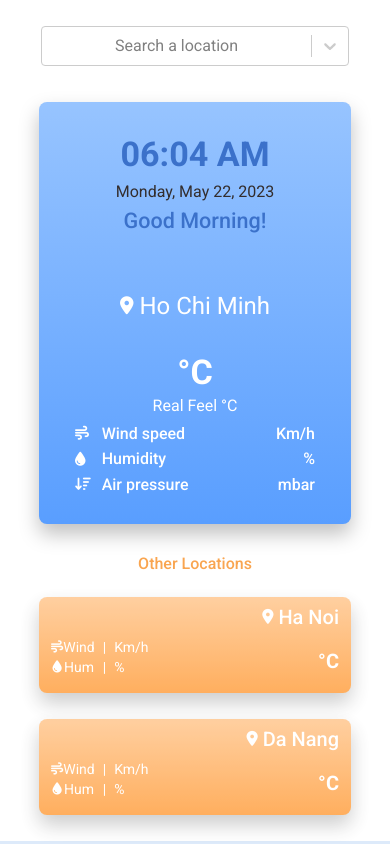
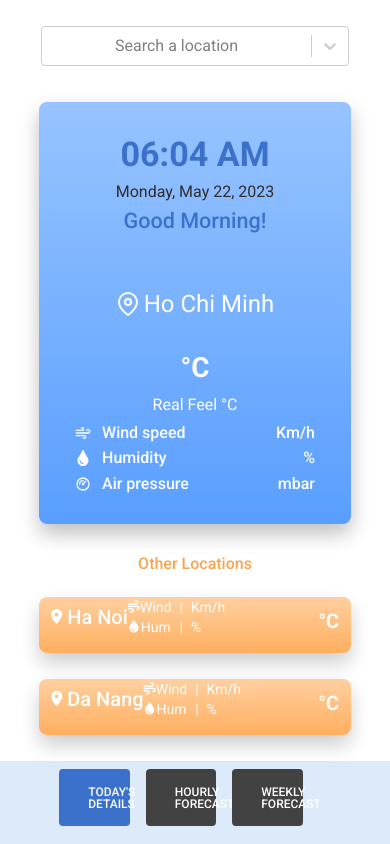
Before and after one commit to lonhattan007/Eurus, a React (Vite) app: page /dashboard in a window 390 px wide. Built offline with nearby package versions, Linux system fonts and the light colour scheme; no server answers.

Commit message:
Migrated Detail card component to tailwind

```diff
--- a/package.json
+++ b/package.json
@@ -16,7 +16,6 @@
   },
   "dependencies": {
     "@fortawesome/fontawesome-free": "^6.4.0",
-    "@heroicons/react": "^2.0.18",
     "@popperjs/core": "^2.11.7",
     "@reduxjs/toolkit": "^1.9.5",
     "@types/react-redux": "^7.1.25",
@@ -29,6 +28,7 @@
     "react": "^18.2.0",
     "react-chartjs-2": "^5.2.0",
     "react-dom": "^18.2.0",
+    "react-icons": "^4.8.0",
     "react-redux": "^8.0.5",
     "react-router-dom": "^6.10.0",
     "react-select": "^5.7.3",
--- a/src/components/Card/Card.tsx
+++ b/src/components/Card/Card.tsx
@@ -7,7 +7,7 @@
 }> = (props) => {
   return (
     <div
-      className={`card flex rounded + ${props.className}`}
+      className={`shadow-card flex rounded + ${props.className}`}
       onClick={props.onClick}
     >
       {props.children}
--- a/src/components/DetailedWeatherCard/DetailedWeatherCard.tsx
+++ b/src/components/DetailedWeatherCard/DetailedWeatherCard.tsx
@@ -1,19 +1,19 @@
-import { MDBIcon, MDBTypography } from 'mdb-react-ui-kit';
-
 import Card from '@components/Card';
 import Greetings from '@components/Greetings';
 
+import { FiMapPin, FiWind } from 'react-icons/fi';
+import { FaTint } from 'react-icons/fa';
+import { TbGauge } from 'react-icons/tb';
+
+import { FC, useEffect } from 'react';
 import { useWeather } from '@hooks/useWeather';
-
-import { fixLocationName } from '@utils/fixLocationName';
+import { useAppDispatch, useAppSelector } from '@hooks/customReduxHooks';
+import { updateCurrentWeather } from '@stores/currentWeatherSlice';
+import type { Weather } from '@models/Weather.interface';
 
 import './DetailedWeatherCard.scss';
-import { useEffect } from 'react';
-import { useAppDispatch, useAppSelector } from '@hooks/customReduxHooks';
-import { updateCurrentWeather } from '@stores/currentWeatherSlice';
-import { Weather } from '@models/Weather.interface';
 
-const DetailedWeatherCard = () => {
+const DetailedWeatherCard: FC = () => {
   const dispatch = useAppDispatch();
   const location = useAppSelector((state) => state.currentLocation.value);
   const weather: Weather = useWeather(location);
@@ -24,30 +24,25 @@
   }, [weather]);
 
   return (
-    <Card className='mb-3.5 w-4/5 card current-card'>
-      <Greetings className='d-flex d-md-none' />
-      <div className='mt-3 mb-1 text-2xl'>
-        <MDBIcon icon='map-marker-alt' size='xs' />
-        {/* TODO: This is just a patch, removed when DB is more concise */}
-        <span className=''>{' ' + fixLocationName(location)}</span>
-      </div>
-      <div className='flex-auto p-6 d-flex flex-column justify-content-evenly'>
+    <Card className='flex-col justify-items-center mb-3.5 w-4/5 current-card'>
+      <Greetings className='flex-auto' />
+      <span className='flex flex-auto justify-center items-center mt-0 w-full text-2xl md:mt-3'>
+        <FiMapPin className='inline-block mr-1 w-6 h-6 stroke-1.5' />
+        {location}
+      </span>
+      <div className='flex-auto p-6 w-full d-flex flex-column justify-content-evenly'>
         <div>
-          <MDBTypography tag='div' className='fw-bold display-md-3 display-4'>
-            {weather.tempC ?? ''}&deg;C
-          </MDBTypography>
-          <MDBTypography tag='div' className='fs-6'>
+          <h1 className='font-bold'>{weather.tempC ?? ''}&deg;C</h1>
+          <div className='text-base'>
             Real Feel {weather.feelsLikeC ?? ''}&deg;C
-          </MDBTypography>
-          <MDBTypography tag='div' className='fw-bold'>
-            {weather.weatherStatus ?? ''}
-          </MDBTypography>
+          </div>
+          <div className='fw-bold'>{weather.weatherStatus ?? ''}</div>
         </div>
         <table className='p-0 m-0 font-medium bg-transparent border-collapse'>
           <tbody>
             <tr>
               <th scope='row' className='text-start'>
-                <MDBIcon icon='wind' size='sm' />
+                <FiWind />
               </th>
               <td className='text-start'>Wind speed</td>
               <td className='text-end'>{`${
@@ -56,14 +51,14 @@
             </tr>
             <tr>
               <th scope='row' className='text-start'>
-                <MDBIcon icon='tint' size='sm' />
+                <FaTint />
               </th>
               <td className='text-start'>Humidity</td>
               <td className='text-end'>{`${weather.humidity ?? ''} %`}</td>
             </tr>
             <tr>
               <th scope='row' className='text-start'>
-                <MDBIcon icon='sort-amount-down' size='sm' />
+                <TbGauge />
               </th>
               <td className='text-start'>Air pressure</td>
               <td className='text-end'>{`${weather.pressure ?? ''} mbar`}</td>
--- a/src/components/Greetings/Greetings.tsx
+++ b/src/components/Greetings/Greetings.tsx
@@ -1,7 +1,9 @@
 import { MDBTypography } from 'mdb-react-ui-kit';
-import { useEffect, useState } from 'react';
+import { FC, useEffect, useState } from 'react';
 
-const Greetings = (props: any) => {
+const Greetings: FC<{
+  className: string;
+}> = (props) => {
   const [currentTime, setCurrentTime] = useState(new Date());
 
   // Side effect function to keep time updated
@@ -28,7 +30,7 @@
   };
 
   return (
-    <div className={'mt-3 m-3 p-3 flex-column ' + props.className}>
+    <div className={'flex md:hidden m-3 p-3 flex-column ' + props.className}>
       <MDBTypography
         tag='div'
         className='display-3-lg display-4 text-primary fw-bold'
--- a/tailwind.config.js
+++ b/tailwind.config.js
@@ -2,7 +2,12 @@
 export default {
   content: ['./src/**/*.{html,js,jsx,ts,tsx}'],
   theme: {
-    extend: {},
+    extend: {
+      boxShadow: {
+        card: '0 10px 20px 0 rgba(0,0,0,.25)',
+      },
+      fontSize: {},
+    },
   },
   plugins: [],
 };
```
Also changed, not shown: 1 other file (tests, documents, lock files or other folders).
